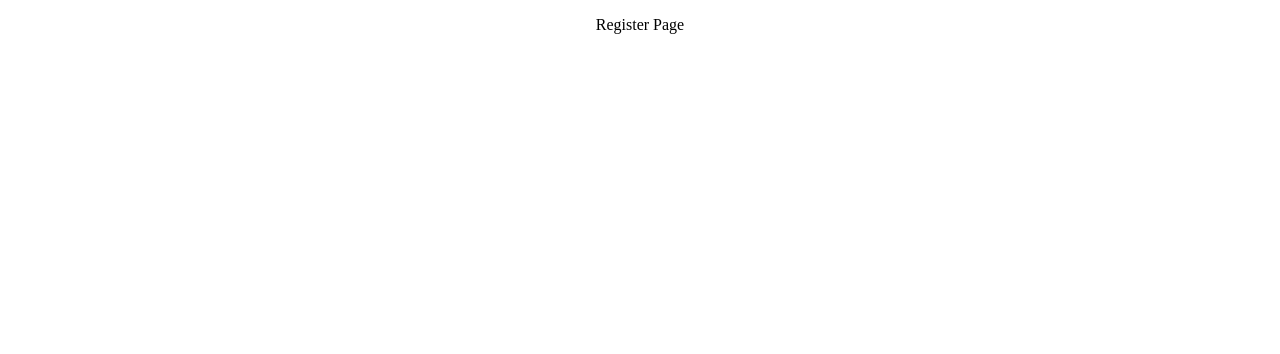
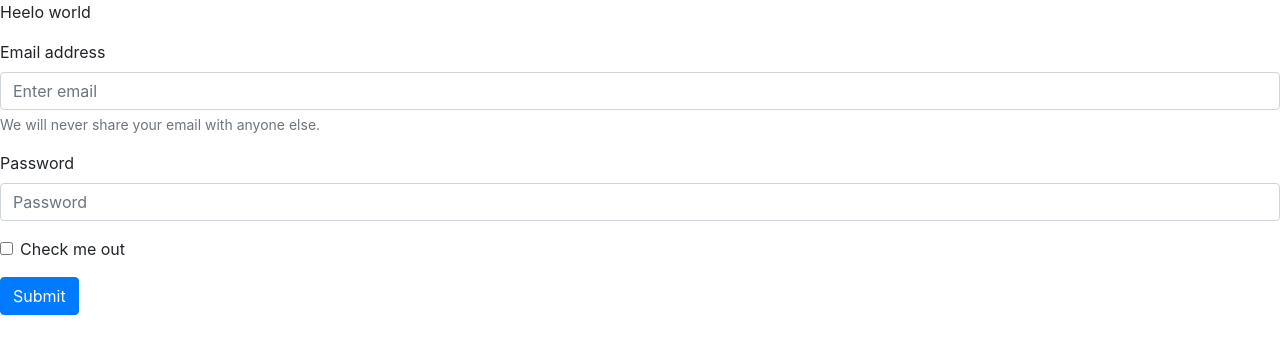
Before and after one commit to Hamada14/Connect-em-all, a React app: page /#/register in a window 1280 px wide. Shown: the top 354 px of the page. Built offline with nearby package versions, Linux system fonts and the light colour scheme.

Commit message:
Integrate with bootstrap

```diff
--- a/package.json
+++ b/package.json
@@ -20,7 +20,9 @@
     "express": "*",
     "react-dom": "*",
     "react": "*",
-    "react-router-dom": "*"
+    "react-router-dom": "*",
+    "react-bootstrap": "1.0.0-beta.6",
+    "bootstrap": "*"
   },
   "devDependencies": {
     "@babel/core": "*",
--- a/public/index.html
+++ b/public/index.html
@@ -6,6 +6,7 @@
     <meta name="viewport" content="width=device-width, initial-scale=1.0">
     <meta http-equiv="X-UA-Compatible" content="ie=edge">
     <title>Connect 'em All</title>
+    <link rel="stylesheet" href= "https://maxcdn.bootstrapcdn.com/bootstrap/4.0.0/css/bootstrap.min.css">
 </head>
 
 <body>
--- a/src/client/App.js
+++ b/src/client/App.js
@@ -1,6 +1,8 @@
 import React, { Component } from 'react';
 import './app.css';
 import { HashRouter, Route, Link } from "react-router-dom";
+
+import RegisterPage from "./pages/RegisterPage";
 
 export default class App extends Component {
   state = {};
@@ -18,9 +20,7 @@ export default class App extends Component {
   }
 
   registerPage() {
-    return (
-      <p>Register Page</p>
-    )
+    return <RegisterPage />
   }
 
   homePage() {
--- a/src/client/index.js
+++ b/src/client/index.js
@@ -1,6 +1,7 @@
 import React from 'react';
 import ReactDOM from 'react-dom';
 import App from './App';
+import 'bootstrap/dist/css/bootstrap.css';
 
 ReactDOM.render(<App />, document.getElementById('root'));
 if(module.hot) {
--- /dev/null
+++ b/src/client/pages/RegisterPage.js
@@ -0,0 +1,32 @@
+import React from 'react';
+import { Form, Button } from 'react-bootstrap';
+
+const RegisterPage = () => {
+    return (
+      <React.Fragment>
+        <p> Heelo world</p>
+        <Form>
+          <Form.Group controlId="formBasicEmail">
+            <Form.Label>Email address</Form.Label>
+            <Form.Control type="email" placeholder="Enter email" />
+            <Form.Text className="text-muted">
+                We will never share your email with anyone else.
+            </Form.Text>
+          </Form.Group>
+
+          <Form.Group controlId="formBasicPassword">
+            <Form.Label>Password</Form.Label>
+            <Form.Control type="password" placeholder="Password" />
+          </Form.Group>
+          <Form.Group controlId="formBasicChecbox">
+            <Form.Check type="checkbox" label="Check me out" />
+          </Form.Group>
+          <Button variant="primary" type="submit">
+            Submit
+          </Button>
+        </Form>
+      </React.Fragment>
+    )
+}
+
+export default RegisterPage;
```
Also changed, not shown: src/client/pages/AboutPage.js (added), src/client/pages/LoginPage.js (added), src/client/pages/NewsFeedPage.js (added), src/client/pages/SettingsPage.js (added), 1 other file (tests, documents, lock files or other folders).
